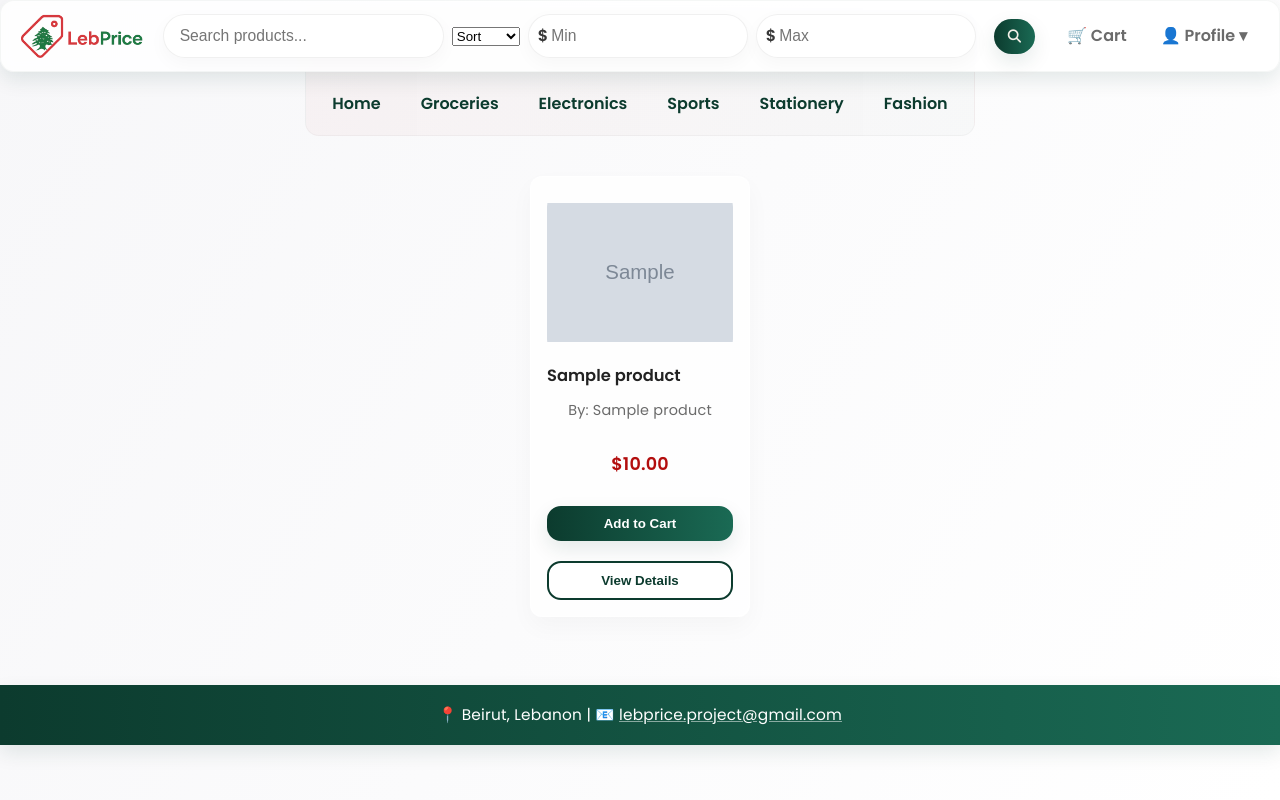
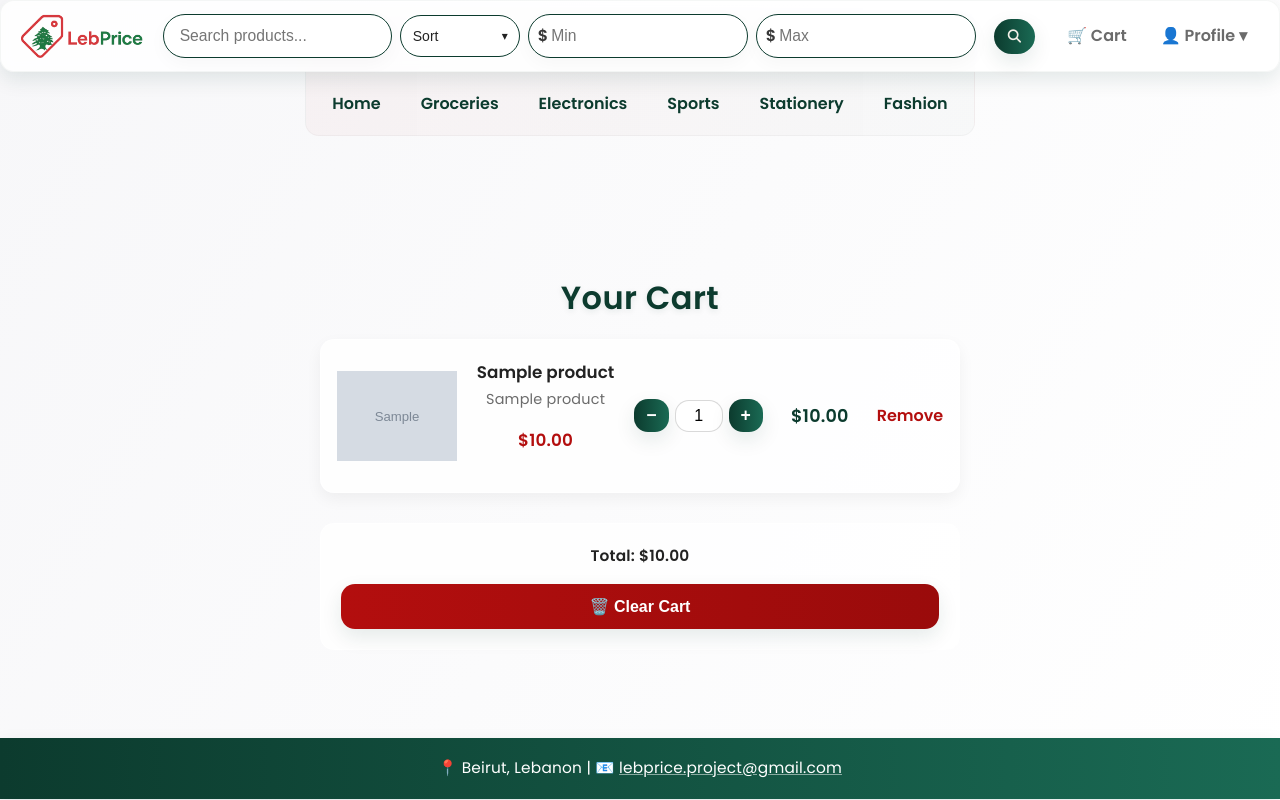
Before and after one commit to Hasanzg/LebPrice, a Django app: page /cart/ in a window 1280 px wide. Run offline with Django 5.2, Linux system fonts and the light colour scheme; a user stored in the database is signed in; tables that the repository leaves empty hold one stand-in row (values such as "Sample post"); grey boxes marked "Sample" are stand-in pictures.

Commit message:
cart
(cart backend by hasan)

cart page UI and some additions to it

fixed UI of Sort (the dropdown beside search)

```diff
--- /dev/null
+++ b/accounts/templates/account/cart.html
@@ -0,0 +1,97 @@
+{% extends "header-footer.html" %}
+{% load static %}
+
+{% block title %}- Cart{% endblock %}
+
+{% block content %}
+<main class="cart-container">
+
+    <h1>Your Cart</h1>
+
+    {% if products %}
+    <div class="cart-list">
+
+        {% for item in products %}
+        <div class="cart-item" data-price="{{ item.price }}" data-id="{{ item.id }}">
+
+            <img src="{{ item.image_url|default:'https://via.placeholder.com/120x120?text=No+Image' }}"
+                 onerror="this.src='https://via.placeholder.com/120x120?text=No+Image'">
+
+            <div class="cart-info">
+                <h3>{{ item.product_name }}</h3>
+                <p class="store">{{ item.store_name }}</p>
+                <p class="price">${{ item.price }}</p>
+            </div>
+
+            <div class="cart-qty">
+                <button class="qty-btn minus">−</button>
+                <input type="number" min="1" value="{{ item.quantity|default:1 }}" class="qty-input">
+                <button class="qty-btn plus">+</button>
+            </div>
+
+            <p class="line-total">$0.00</p>
+
+            <a href="{% url 'remove_from_cart' item.id %}" class="remove-btn">Remove</a>
+        </div>
+        {% endfor %}
+
+    </div>
+
+    <div class="cart-summary">
+        <p>Total: <span id="cart-grand-total">$0.00</span></p>
+        {% if products %}
+        <button class="btn-red" onclick="window.location.href='{% url 'clear_cart' %}'">
+            🗑️ Clear Cart
+        </button>
+        {% endif %}
+    </div>
+
+    {% else %}
+        <p style="text-align:center; margin-top:40px;">Your cart is empty.</p>
+    {% endif %}
+</main>
+
+<script>
+document.addEventListener("DOMContentLoaded", () => {
+    function updateLineTotals() {
+        let grandTotal = 0;
+
+        document.querySelectorAll('.cart-item').forEach(item => {
+            const price = parseFloat(item.dataset.price);
+            const qty = parseInt(item.querySelector(".qty-input").value);
+            const lineTotal = price * qty;
+
+            item.querySelector(".line-total").textContent = "$" + lineTotal.toFixed(2);
+            grandTotal += lineTotal;
+        });
+
+        document.getElementById("cart-grand-total").textContent = "$" + grandTotal.toFixed(2);
+    }
+
+    document.querySelectorAll(".plus").forEach(btn =>
+        btn.addEventListener("click", e => {
+            const input = e.target.parentNode.querySelector(".qty-input");
+            input.value = parseInt(input.value) + 1;
+            updateLineTotals();
+        })
+    );
+
+    document.querySelectorAll(".minus").forEach(btn =>
+        btn.addEventListener("click", e => {
+            const input = e.target.parentNode.querySelector(".qty-input");
+            if (parseInt(input.value) > 1) {
+                input.value = parseInt(input.value) - 1;
+                updateLineTotals();
+            }
+        })
+    );
+
+    document.querySelectorAll(".qty-input").forEach(input =>
+        input.addEventListener("input", updateLineTotals)
+    );
+
+    updateLineTotals();
+});
+</script>
+
+{% endblock %}
--- a/accounts/templates/account/home.html
+++ b/accounts/templates/account/home.html
@@ -62,12 +62,19 @@
             <p class="price" style="color:var(--muted);">Price unavailable</p>
           {% endif %}
 
+          <!-- ADD TO CART FORM (AJAX) -->
           {% if product.stock_status == 'in_stock' %}
-            <button onclick="event.stopPropagation(); addToCart({{ product.id }})">Add to Cart</button>
-            <button onclick="event.stopPropagation(); window.location.href='{% url 'products:product_detail' product.pk %}'"
+          <form method="post"
+                action="{% url 'add_to_cart' product.id %}"
+                class="add-to-cart-form"
+                style="margin-top:10px;">
+            {% csrf_token %}
+            <button id="add-cart-{{ product.id }}" onclick="event.stopPropagation(); addToCart({{ product.id }})">🛒 Add to Cart</button>
+          </form>
+          <button onclick="event.stopPropagation(); window.location.href='{% url 'products:product_detail' product.pk %}'"
                     style="background: var(--card-bg); color: var(--cedar-green); border: 2px solid var(--cedar-green); margin-top: 8px;">
               View Details
-            </button>
+          </button>
           {% else %}
             <button style="background:var(--muted);cursor:not-allowed;" disabled onclick="event.stopPropagation()">Out of Stock</button>
             <button onclick="event.stopPropagation(); window.location.href='{% url 'products:product_detail' product.pk %}'"
@@ -104,13 +111,19 @@
     {% endif %}
 
   </main>
+  <script>
+function addToCart(productId) {
+    // TODO: Call your existing cart logic here (AJAX or form submit)
 
-  <script>
-    function addToCart(productId) {
-      // Placeholder for add to cart functionality
-      alert('Product ' + productId + ' added to cart! (Feature coming soon)');
-      // TODO: Implement actual cart functionality
-    }
-  </script>
+    // Change button text
+    const btn = document.getElementById('add-cart-' + productId);
+    btn.textContent = '✅ Added';
+    btn.disabled = true; // optional: prevent further clicks
+
+    // Optional: change styling to indicate success
+    btn.style.backgroundColor = 'var(--cedar-green)';
+    btn.style.color = 'white';
+}
+</script>
 
 {% endblock %}
--- a/accounts/urls.py
+++ b/accounts/urls.py
@@ -1,5 +1,6 @@
 from django.urls import path
 from .views import delete_account, home, root_view, profile, settings
+from . import views
 
 urlpatterns = [
     path("delete/", delete_account, name="delete_account"),
@@ -7,5 +8,8 @@ urlpatterns = [
     path("", root_view, name="root"),
     path("profile/", profile, name="profile"),
     path("settings/", settings, name="settings"),
-    path("cart/", home, name="cart"),
+    path('cart/', views.view_cart, name='cart'),
+    path('cart/add/<int:product_id>/', views.add_to_cart, name='add_to_cart'),
+    path('cart/remove/<int:product_id>/', views.remove_from_cart, name='remove_from_cart'),
+    path("clear-cart/", views.clear_cart, name="clear_cart"),
 ]
--- a/accounts/views.py
+++ b/accounts/views.py
@@ -1,19 +1,17 @@
 from decimal import Decimal
-
 from django.contrib import messages
 from django.contrib.auth.decorators import login_required
 from django.core.paginator import Paginator, EmptyPage, PageNotAnInteger
 from django.db.models import Q, F, Value, DecimalField
 from django.db.models.functions import Lower, Coalesce
-from django.shortcuts import render, redirect
+from django.shortcuts import render, redirect, get_object_or_404
 from django.urls import reverse
-
 from allauth.socialaccount.models import SocialAccount
-
 from products.models import Product, Category
-
 from .models import Profile
 from .forms import ProfileForm, UsernameUpdateForm, CurrencyUpdateForm
+from django.http import JsonResponse
+from products.models import Product
 
 
 # ----------------------------
@@ -60,19 +58,18 @@ def home(request):
             Q(category__name__icontains=q)
         )
 
-    # Numeric price filters (ignore blanks or whitespace)
-    if min_price and min_price.strip():
-        try:
-            qs = qs.filter(price__gte=Decimal(min_price))
-        except (ValueError, TypeError, ArithmeticError):
-            pass
+       # Numeric price filters (ignore blanks or whitespace)
+        if min_price and min_price.strip():
+            try:
+                qs = qs.filter(price__gte=Decimal(min_price))
+            except (ValueError, TypeError, ArithmeticError):
+                pass
 
-    if max_price and max_price.strip():
-        try:
-            qs = qs.filter(price__lte=Decimal(max_price))
-        except (ValueError, TypeError, ArithmeticError):
-            pass
-
+        if max_price and max_price.strip():
+            try:
+                qs = qs.filter(price__lte=Decimal(max_price))
+            except (ValueError, TypeError, ArithmeticError):
+                pass
 
     # Sorting with robust NULL handling
     if ordering_param in ('price', '-price'):
@@ -184,10 +181,7 @@ def profile(request):
 # ----------------------------
 # Cart
 # ----------------------------
-@login_required
-def cart(request):
-    """Shopping cart view"""
-    return render(request, 'account/cart.html')
+
 
 
 # ----------------------------
@@ -247,3 +241,46 @@ def settings(request):
     }
 
     return render(request, 'account/settings.html', context)
+
+
+
+
+
+
+@login_required
+def view_cart(request):
+    profile = request.user.profile
+    products = profile.cart.all()  # gets Product objects
+    return render(request, 'account/cart.html', {'products': products})
+
+@login_required
+def add_to_cart(request, product_id):
+    profile = request.user.profile
+    product = get_object_or_404(Product, id=product_id)
+
+    if product in profile.cart.all():
+        messages.info(request, f"{product.product_name} is already in your cart.")
+    else:
+        profile.cart.add(product)
+        messages.success(request, f"{product.product_name} has been added to your cart.")
+
+    return redirect(request.META.get('HTTP_REFERER', 'home'))
+
+@login_required
+def remove_from_cart(request, product_id):
+    profile = request.user.profile
+    product = get_object_or_404(Product, id=product_id)
+
+    if product in profile.cart.all():
+        profile.cart.remove(product)
+        messages.success(request, f"{product.product_name} has been removed from your cart.")
+    else:
+        messages.info(request, f"{product.product_name} was not in your cart.")
+
+    return redirect(request.META.get('HTTP_REFERER', 'view_cart'))
+
+@login_required
+def clear_cart(request):
+    profile = request.user.profile
+    profile.cart.clear()
+    return redirect(request.META.get('HTTP_REFERER', 'view_cart'))
--- a/static/css/theme.css
+++ b/static/css/theme.css
@@ -119,7 +119,7 @@ img.logo {
   max-width: 720px;
   padding: 12px 16px;
   border-radius: 999px;
-  border: 1px solid rgba(0,0,0,0.06);
+  border: 1px solid var(--cedar-green);
   box-shadow: 0 6px 18px rgba(15,15,15,0.03);
   font-size: 0.98rem;
   outline: none;
@@ -131,7 +131,7 @@ img.logo {
   transform: translateY(-2px);
 }
 
-.search-bar button, .product-card button {
+.search-bar button, .product-card button, .product-card form button{
   margin-top: auto;
   padding: 10px 14px;
   border-radius: var(--radius);
@@ -151,7 +151,7 @@ img.logo {
   margin-bottom: auto;
 }
 
-.search-bar button:active, .product-card button:active {
+.search-bar button:active, .product-card button:active, .product-card form button:active{
   transform: scale(0.98);
 }
 
@@ -1087,7 +1087,7 @@ footer p a:hover {
 }
 
 /* Ensure buttons don't inherit card cursor */
-.product-card button {
+.product-card button, .product-card form button {
   cursor: pointer;
   position: relative;
   z-index: 2;
@@ -1110,12 +1110,12 @@ footer p a:hover {
 }
 
 /* Make sure disabled buttons stay disabled looking */
-.product-card button:disabled {
+.product-card button:disabled, .product-card form button:disabled {
   cursor: not-allowed;
   transform: none !important;
 }
 
-.product-card button:disabled:hover {
+.product-card button:disabled:hover, .product-card form button:disabled:hover {
   transform: none !important;
   filter: none !important;
 }
@@ -1135,3 +1135,200 @@ footer p a:hover {
 .product-card {
   animation: cardFadeIn 0.4s ease-out;
 }
+
+.product-card form.add-to-cart-form {
+    all: unset;
+    display: contents;
+}
+
+/* ===== Cart Page ===== */
+
+.cart-container {
+  max-width: var(--max-width);
+  margin: 120px auto 40px;
+  padding: 20px;
+}
+
+.cart-list {
+  display: flex;
+  flex-direction: column;
+  gap: 18px;
+  margin-top: 20px;
+}
+
+.cart-item {
+  display: grid;
+  grid-template-columns: 120px 1fr auto auto auto;
+  align-items: center;
+  gap: 20px;
+  background: var(--card-bg);
+  border: 1px solid var(--glass-border);
+  border-radius: var(--radius);
+  padding: 16px;
+  box-shadow: 0 6px 16px rgba(0,0,0,0.05);
+}
+
+.cart-item img {
+  width: 120px;
+  height: 120px;
+  object-fit: contain;
+  border-radius: var(--radius);
+}
+
+.cart-info h3 {
+  font-size: 1.05rem;
+  margin-bottom: 4px;
+  color: var(--text);
+}
+
+.cart-info .store {
+  color: var(--muted);
+  font-size: 0.9rem;
+}
+
+.cart-info .price {
+  margin-top: 6px;
+  color: var(--flag-red);
+  font-weight: 700;
+  font-size: 1.05rem;
+}
+
+/* Quantity buttons */
+.cart-qty {
+  display: flex;
+  align-items: center;
+  gap: 6px;
+}
+
+.qty-btn {
+  padding: 6px 12px;
+  background: var(--gradient-green);
+  color: white;
+  border: none;
+  border-radius: var(--radius);
+  cursor: pointer;
+  font-size: 1.1rem;
+  font-weight: 700;
+  box-shadow: var(--accent-shadow);
+}
+
+.qty-input {
+  width: 48px;
+  text-align: center;
+  padding: 6px;
+  border-radius: var(--radius);
+  border: 1px solid rgba(0,0,0,0.15);
+  font-size: 1rem;
+}
+
+/* Line total */
+.line-total {
+  display: flex;
+  align-items: center;
+   margin: 0 8px;
+  font-weight: 700;
+  color: var(--cedar-green);
+  font-size: 1.1rem;
+}
+
+/* Remove button */
+.remove-btn {
+  color: var(--flag-red);
+  font-weight: 600;
+  text-decoration: none;
+  transition: color var(--transition);
+}
+
+.remove-btn:hover {
+  color: #7d0a0a;
+}
+
+/* Summary box */
+.cart-summary {
+  margin-top: 30px;
+  padding: 20px;
+  background: var(--card-bg);
+  border: 1px solid var(--glass-border);
+  border-radius: var(--radius);
+  text-align: right;
+  font-size: 1.3rem;
+  font-weight: 700;
+}
+
+.checkout-btn {
+  margin-top: 14px;
+  padding: 12px 20px;
+  border-radius: var(--radius);
+  border: none;
+  background: var(--gradient-green);
+  color: white;
+  font-weight: 700;
+  cursor: pointer;
+  box-shadow: var(--accent-shadow);
+}
+
+.checkout-btn:hover {
+  filter: brightness(1.1);
+}
+
+/* Responsive */
+@media (max-width: 820px) {
+  .cart-item {
+    grid-template-columns: 100px 1fr auto;
+    grid-template-rows: auto auto;
+    gap: 12px;
+  }
+
+  .cart-qty, .line-total, .remove-btn {
+    grid-column: span 2;
+  }
+}
+
+/* General wrapper */
+.sort-dropdown {
+  position: relative;
+  display: inline-block;
+  font-family: 'Poppins', sans-serif;
+}
+
+/* Hide native arrow for styling */
+.sort-dropdown select {
+  appearance: none;      /* Remove default dropdown arrow */
+  -webkit-appearance: none;
+  -moz-appearance: none;
+  border: 1px solid var(--cedar-green);
+  border-radius: 999px;
+  background: var(--card-bg);
+  color: var(--text);
+  padding: 12px;
+  cursor: pointer;
+  font-size: 14px;
+  min-width: 120px;
+  height: 100%;
+}
+
+/* Add custom arrow */
+.sort-dropdown::after {
+  content: '▾';
+  position: absolute;
+  right: 12px;
+  top: 50%;
+  transform: translateY(-50%);
+  pointer-events: none;
+  color: var(--text);
+  font-size: 12px;
+}
+
+.sort-dropdown select option {
+    font-family: 'Poppins', sans-serif; /* font */
+    font-size: 14px;                     /* size */
+    font-weight: normal;                  /* weight */
+    color: var(--text);                   /* text color */
+    text-align: left;                     /* alignment */
+    background-color: var(--card-bg); /* background color of option */
+}
+
+.sort-dropdown select option:checked {
+  background-color: var(--cedar-green);
+  color: white;
+}
--- a/templates/header-footer.html
+++ b/templates/header-footer.html
@@ -11,6 +11,7 @@
     <form class="search-bar" method="get" action="{% url 'home' %}">
       <input type="text" name="search" placeholder="Search products..." value="{{ search|default:'' }}" />
 
+      <div class="dropdown-wrapper sort-dropdown">
         <select name="ordering" aria-label="Sort">
           <option value="">Sort</option>
           <option value="name" {% if ordering == 'name' %}selected{% endif %}>Name ↑</option>
@@ -18,6 +19,7 @@
           <option value="price" {% if ordering == 'price' %}selected{% endif %}>Price ↑</option>
           <option value="-price" {% if ordering == '-price' %}selected{% endif %}>Price ↓</option>
         </select>
+      </div>
 
       <!-- Min price with $ prefix, keyboard-only (no spinner) -->
       <div class="currency-input">
```
Also changed, not shown: accounts/models.py (+15 -14 lines), accounts/migrations/0002_profile_cart.py (added). Lines whose indentation alone changed are shown as unchanged.
